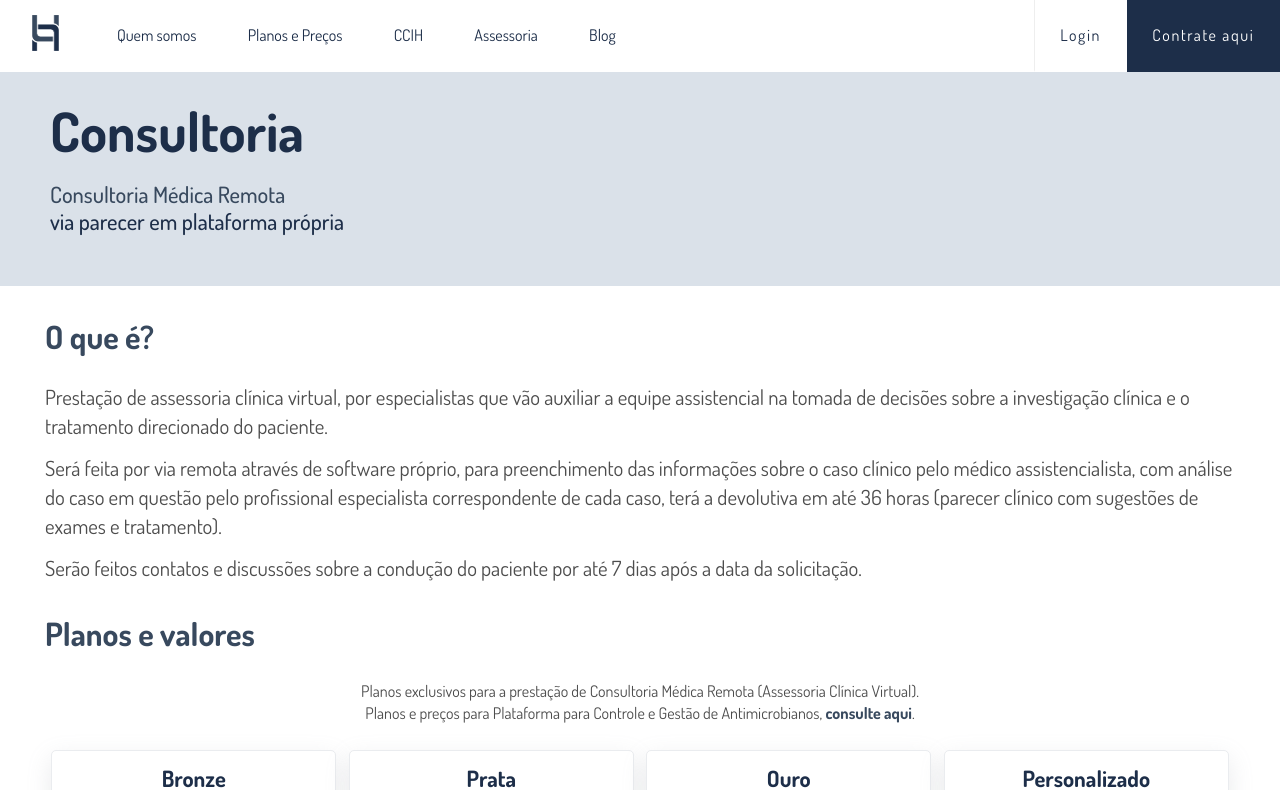
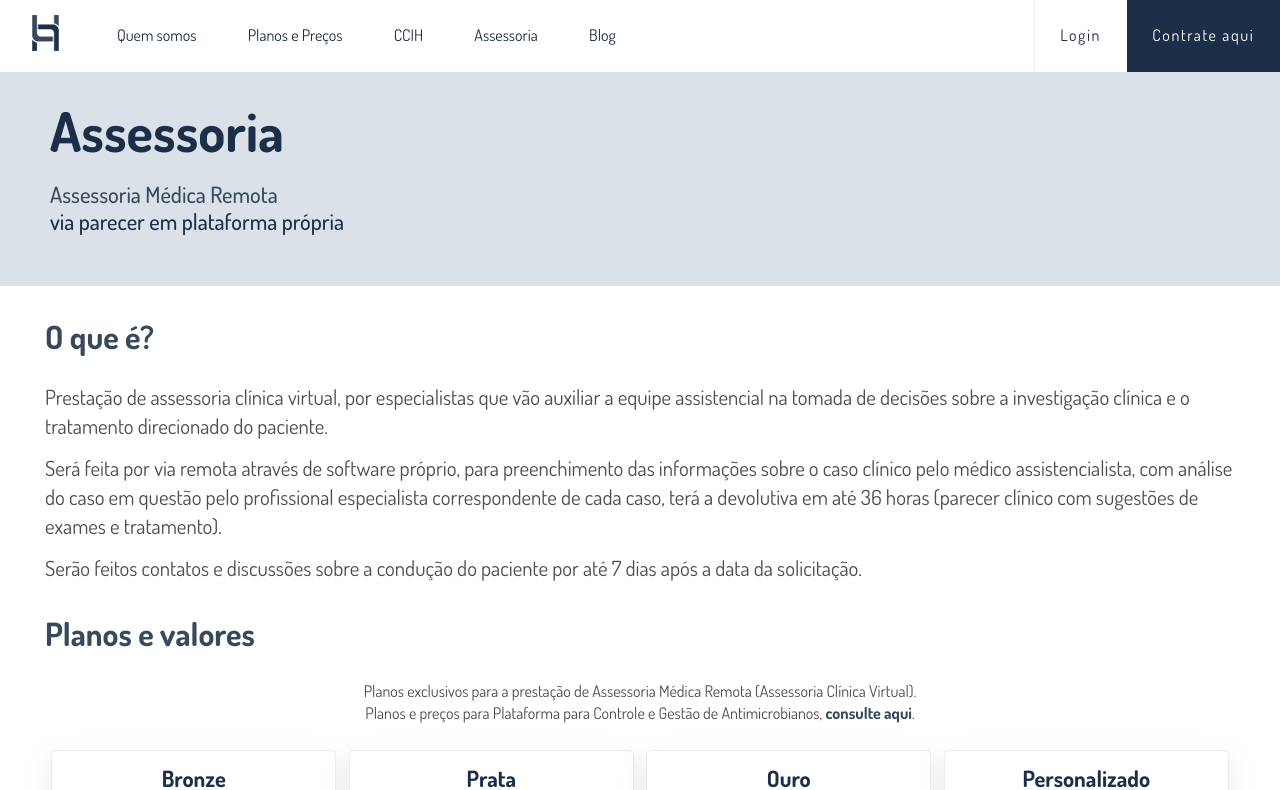
Before and after one commit to phguardian/site, a Jekyll site: the page built from assessoria.html, in a window 1280 px wide. Shown: the top 790 px of the page. Built offline with Jekyll 4.4.1, drawn with Linux system fonts in a browser that asks for light colours; nearby versions of some CDN libraries.

Commit message:
fix termos

```diff
--- a/assessoria.html
+++ b/assessoria.html
@@ -1,8 +1,8 @@
 ---
 layout: home
-title: Consultoria
-description: Consultoria Médica Remota, via parecer em plataforma própria
-description_html: Consultoria Médica Remota <br> <span>via parecer em plataforma própria</span>
+title: Assessoria
+description: Assessoria Médica Remota, via parecer em plataforma própria
+description_html: Assessoria Médica Remota <br> <span>via parecer em plataforma própria</span>
 ---
 
 <div class="middle">
@@ -32,7 +32,7 @@ até 7 dias após a data da solicitação.
         Planos e valores
     </h2>
     <p class="center">
-        Planos exclusivos para a prestação de Consultoria Médica Remota (Assessoria Clínica Virtual).
+        Planos exclusivos para a prestação de Assessoria Médica Remota (Assessoria Clínica Virtual).
         <br>
         Planos e preços para Plataforma para Controle e Gestão de Antimicrobianos, <a href="/planos-precos.html"> consulte aqui</a>.
     </p>
--- a/planos-precos.html
+++ b/planos-precos.html
@@ -118,11 +118,11 @@ description: Descubra o plano ideal para o seu hospital ou clínica
 <div class="note">
 
     <p>
-        A prestação de Consultoria Médica Remota (Assessoria Clínica Virtual)
+        A prestação de Assessoria Médica Remota (Assessoria Clínica Virtual)
         <strong>NÃO</strong> está inclusa nos
-        planos e preços para Plataforma para Controle e Gestão de Antimicrobianos.
+        planos e preços para Plataforma para Gestão de Infecção Relacionada à Assistência em Saúde.
         <br>
-         Saiba mais sobre o <a href="/consultoria">serviço de Consultoria clicando aqui</a>.
+         Saiba mais sobre o <a href="/assessoria">serviço de Assessoria clicando aqui</a>.
     </p>
 
 </div>
```
